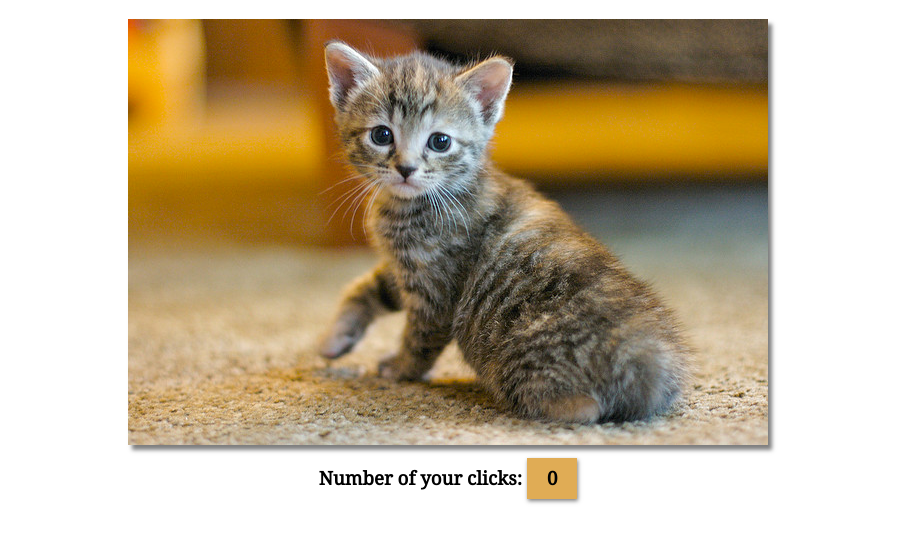
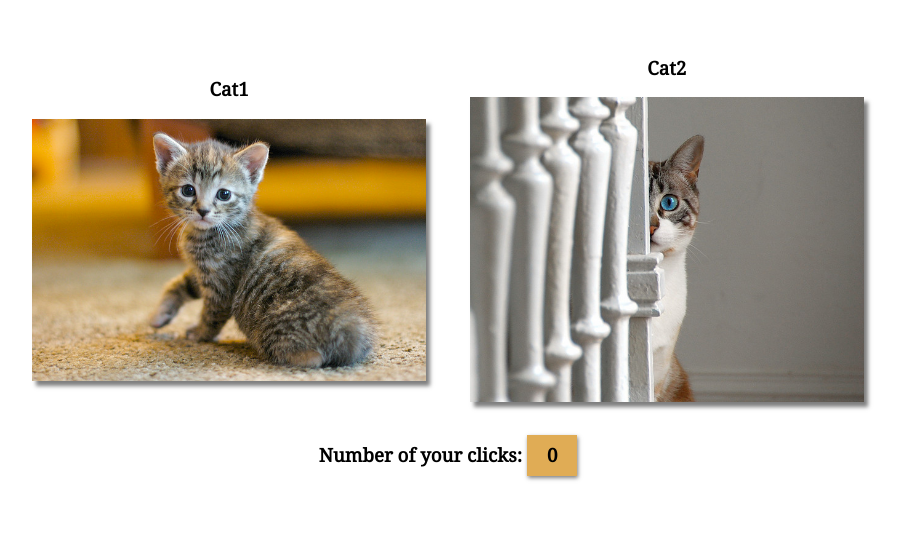
Before and after one commit to AmanySirajAl-Din/Cat-Clicker, a plain HTML site: page index.html in a window 1280 px wide. Shown: the part 82-624 px from the top of the page, without its empty margins (192-1094 px from the left). Drawn offline with Linux system fonts and the light colour scheme.

Commit message:
Add another cat image

```diff
--- a/css/style.css
+++ b/css/style.css
@@ -16,25 +16,36 @@ body {
     font-family: 'Droid Serif', serif;
 }
 
+img {
+    width: 100%;
+}
+
 .container {
     padding: 20px;
+}
+
+.cat-container {
+    display: inline-block;
+    width: 40%;
+    margin: 20px;
+    vertical-align: middle;
 }
 
 .cat-img {
     position: relative;
     cursor: pointer;
 }
+
 .cat-up {
-    -moz-box-shadow: 4px 5px 4px rgba(0, 0, 0,0.5);
+    -moz-box-shadow: 4px 5px 4px rgba(0, 0, 0, 0.5);
     -webkit-box-shadow: 4px 5px 4px rgba(0, 0, 0, .5);
     box-shadow: 4px 5px 4px rgba(0, 0, 0, .5);
 }
 
-.click-num{
+.click-num {
     background-color: #e0ac55;
     padding: 10px 20px;
-    -moz-box-shadow: 1px 2px 4px rgba(0, 0, 0,0.5);
+    -moz-box-shadow: 1px 2px 4px rgba(0, 0, 0, 0.5);
     -webkit-box-shadow: 1px 2px 4px rgba(0, 0, 0, .5);
     box-shadow: 1px 2px 4px rgba(0, 0, 0, .5);
-
 }
--- a/index.html
+++ b/index.html
@@ -10,8 +10,16 @@
 <body>
     <div class="container">
         <h1>Click The Cat</h1>
-        <img class="cat-img cat-up" src="img/cute_cat.jpg" />
-        <br/>
+        <div class="cats-div">
+            <div class="cat-container">
+                <h3 id="cat1" class="cat-name">Cat1</h3>
+                <img class="cat-img cat-up" src="img/cute_cat1.jpg" />
+            </div>
+            <div class="cat-container">
+                <h3 id="cat2" class="cat-name">Cat2</h3>
+                <img class="cat-img cat-up" src="img/cute_cat2.jpg" />
+            </div>
+        </div>
         <h3>
             Number of your clicks:
             <span class="click-num">0</span>
```
Also changed, not shown: img/cute_cat1.jpg (renamed from img/cute_cat.jpg), img/cute_cat2.jpg (added).
